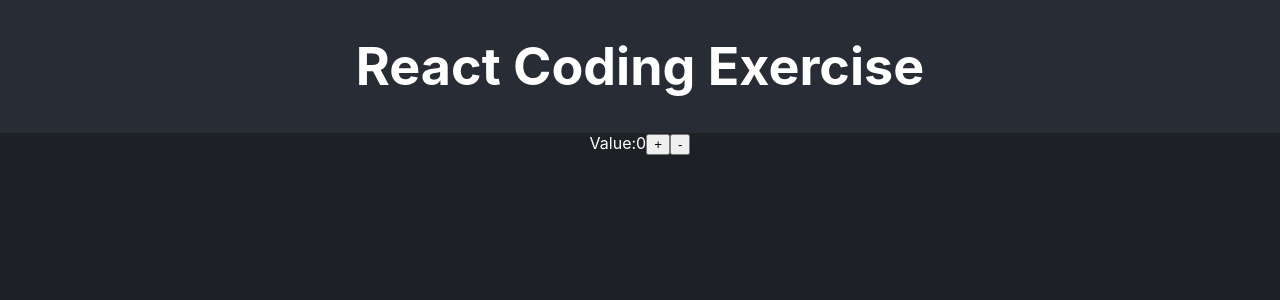
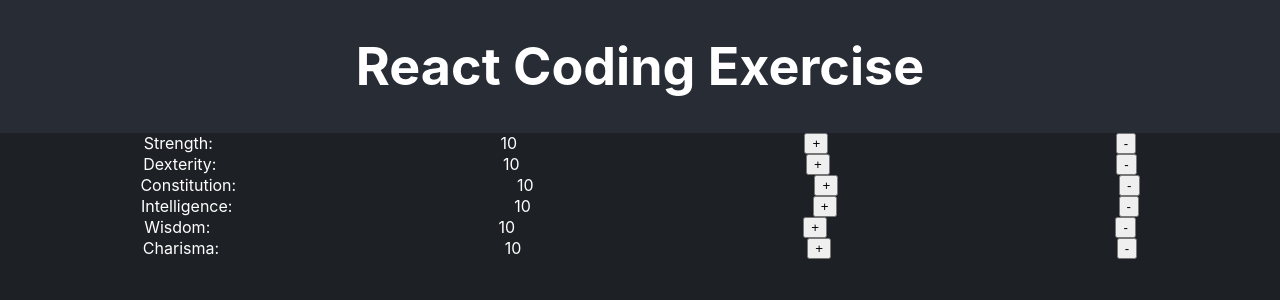
Before and after one commit to iamjosejimenez/recruiting-webapp-character, a React (Create React App) app: page / in a window 1280 px wide. Shown: the top 300 px of the page. Built offline with nearby package versions, Linux system fonts and the light colour scheme.

Commit message:
feat 1 finshed

```diff
--- a/src/App.js
+++ b/src/App.js
@@ -1,10 +1,54 @@
-import { useState } from 'react';
-import './App.css';
-import { ATTRIBUTE_LIST, CLASS_LIST, SKILL_LIST } from './consts.js';
-
+import { useState, useEffect } from "react";
+import "./App.css";
+import {
+  ATTRIBUTE_LIST,
+  CLASS_LIST,
+  DEFAULT_ATTRIBUTES_AMOUNT,
+  SKILL_LIST,
+} from "./consts.js";
+import AmountSelector from "./components/AmountSelector";
 
 function App() {
   const [num, setNum] = useState(0);
+  const [characterSheet, setCharacterSheet] = useState({ attributes: {} });
+
+  useEffect(() => {
+    const attributes = {};
+    ATTRIBUTE_LIST.forEach((attribute) => {
+      attributes[attribute] = { amount: DEFAULT_ATTRIBUTES_AMOUNT };
+    });
+
+    setCharacterSheet((previousCharacterSheet) => ({
+      ...previousCharacterSheet,
+      attributes,
+    }));
+  }, []);
+
+  const handleUpdateAttribute = (event, attribute, operation) => {
+    event.preventDefault();
+    setCharacterSheet((previousCharacterSheet) => {
+      let newAttributeAmount =
+        previousCharacterSheet.attributes[attribute].amount;
+
+      if (operation === "SUM") {
+        newAttributeAmount += 1;
+      } else {
+        newAttributeAmount -= 1;
+      }
+
+      return {
+        ...previousCharacterSheet,
+        attributes: {
+          ...previousCharacterSheet.attributes,
+          [attribute]: {
+            ...previousCharacterSheet.attributes[attribute],
+            amount: newAttributeAmount,
+          },
+        },
+      };
+    });
+  };
+
   return (
     <div className="App">
       <header className="App-header">
@@ -12,10 +56,21 @@
       </header>
       <section className="App-section">
         <div>
-          Value:
-          {num}
-          <button>+</button>
-          <button>-</button>
+          {Object.entries(characterSheet.attributes).map(
+            ([attribute, { amount }]) => (
+              <AmountSelector
+                key={attribute}
+                title={attribute}
+                value={amount}
+                onClickAdd={(event) =>
+                  handleUpdateAttribute(event, attribute, "SUM")
+                }
+                onClickSubtract={(event) =>
+                  handleUpdateAttribute(event, attribute, "SUBTRACT")
+                }
+              />
+            )
+          )}
         </div>
       </section>
     </div>
--- /dev/null
+++ b/src/components/AmountSelector.css
@@ -0,0 +1,4 @@
+.AmountSelector-button-container {
+  display: flex;
+  justify-content: space-around;
+}
--- /dev/null
+++ b/src/components/AmountSelector.js
@@ -0,0 +1,15 @@
+import React from "react";
+import "./AmountSelector.css";
+
+const AmountSelector = ({ title, value, onClickAdd, onClickSubtract }) => {
+  return (
+    <div className="AmountSelector-button-container">
+      <span>{title}: </span>
+      <span>{value}</span>
+      <button onClick={onClickAdd}>+</button>
+      <button onClick={onClickSubtract}>-</button>
+    </div>
+  );
+};
+
+export default AmountSelector;
--- a/src/consts.js
+++ b/src/consts.js
@@ -55,3 +55,5 @@
     { name: 'Survival', attributeModifier: 'Wisdom' },
 
 ]
+
+export const DEFAULT_ATTRIBUTES_AMOUNT = 10
```
Also changed, not shown: src/components/AttrbutesList.js (added).
